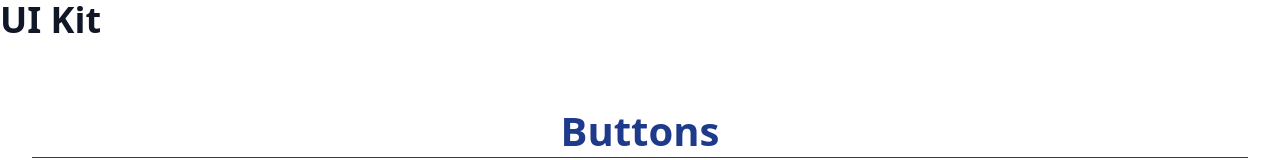
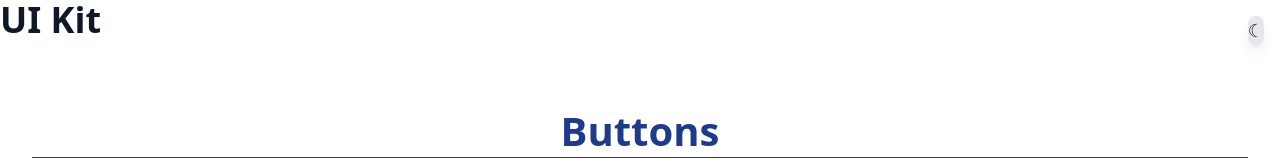
Before and after one commit to Erencanutkuu/Web-Lab, a React (Vite) app: page / in a window 1280 px wide. Shown: the top 160 px of the page. Built offline with nearby package versions, Linux system fonts and the light colour scheme.

Commit message:
feat: add dark mode support

```diff
--- a/src/index.css
+++ b/src/index.css
@@ -1,5 +1,7 @@
 @import "tailwindcss";
 @import "./styles/tokens.css";
+
+@custom-variant dark (&:where(.dark, .dark *));
 
 @theme {
   --color-primary: #1e3a8a;
--- a/src/pages/UIKit.tsx
+++ b/src/pages/UIKit.tsx
@@ -6,6 +6,15 @@ import Alert from "../components/Alert";
 export default function UIKit() {
   return (
     <div className="min-h-screen bg-white dark:bg-gray-950 p-8 space-y-12">
+      <button
+        onClick={() => document.documentElement.classList.toggle("dark")}
+        className="fixed top-4 right-4 z-50 bg-gray-200 dark:bg-gray-700 text-gray-800 dark:text-gray-200 p-2 rounded-full shadow-lg hover:scale-110 transition-transform"
+        aria-label="Tema degistir"
+      >
+        <span className="dark:hidden">&#9790;</span>
+        <span className="hidden dark:inline">&#9728;</span>
+      </button>
+
       <h1 className="text-4xl font-bold text-gray-900 dark:text-white">
         UI Kit
       </h1>
```
